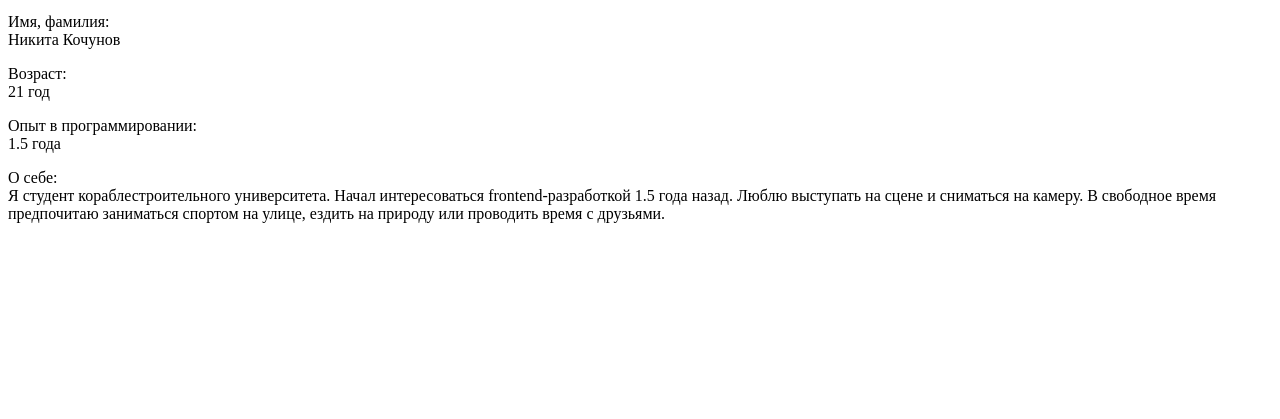
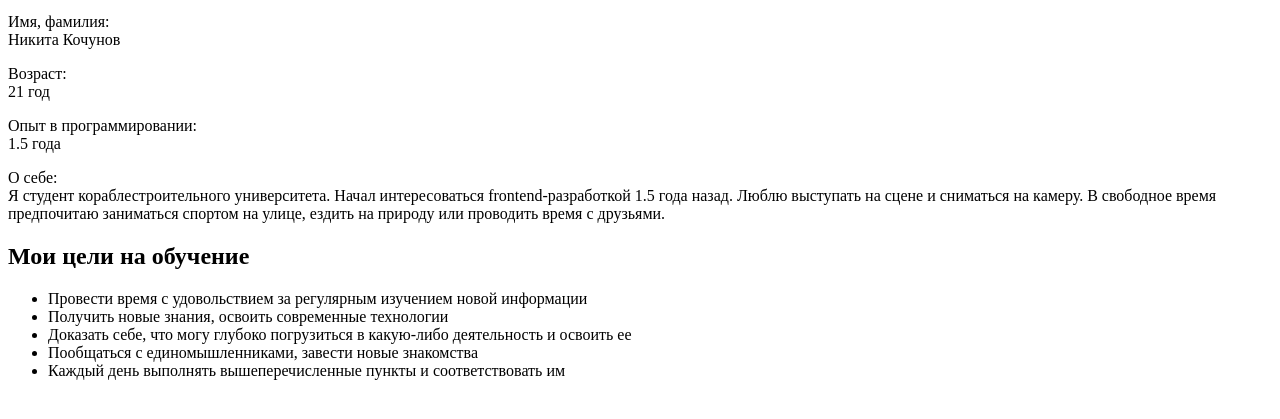
Before and after one commit to nikitakochunov/student-card, a plain HTML site: page index.html in a window 1280 px wide. Shown: the part 101-520 px from the top of the page. Drawn offline with Linux system fonts and the light colour scheme.

Commit message:
html section.goals

```diff
--- a/index.html
+++ b/index.html
@@ -55,6 +55,20 @@
 
   </section>
 
+  <section class="goals">
+
+    <h2>Мои цели на обучение</h2>
+
+    <ul class="goals-list">
+      <li>Провести время с удовольствием за регулярным изучением новой информации</li>
+      <li>Получить новые знания, освоить современные технологии</li>
+      <li>Доказать себе, что могу глубоко погрузиться в какую-либо деятельность и освоить ее</li>
+      <li>Пообщаться с единомышленниками, завести новые знакомства</li>
+      <li>Каждый день выполнять вышеперечисленные пункты и соответствовать им</li>
+    </ul>
+
+  </section>
+
 </body>
 
 </html>
```
